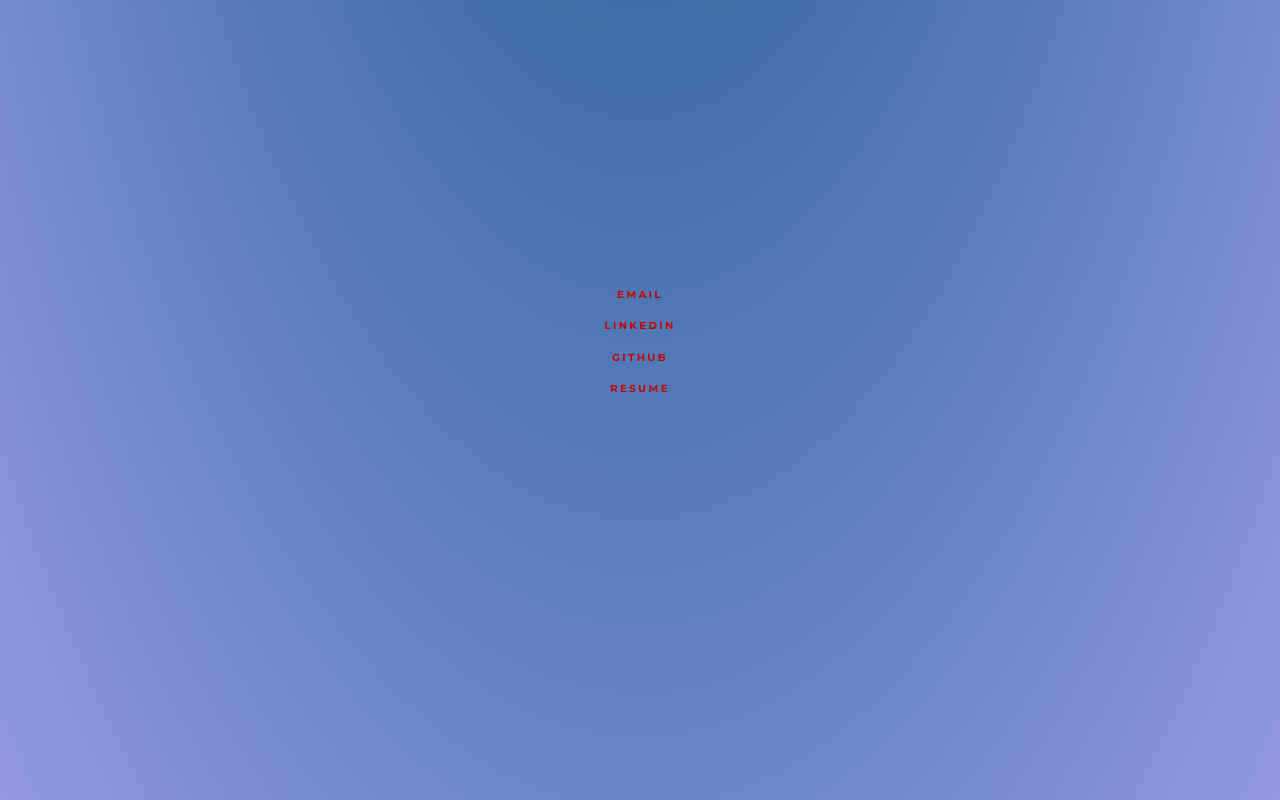
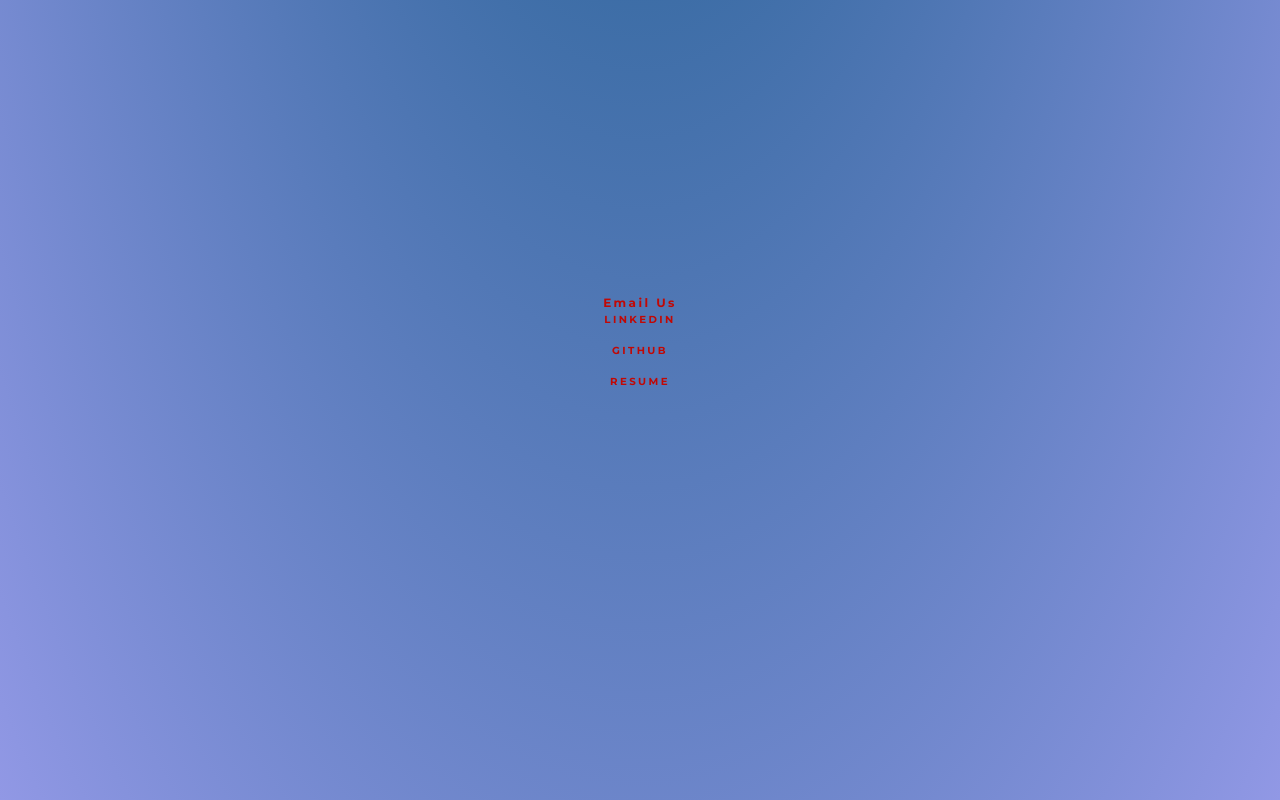
Before and after one commit to rahmaodowa/rahmaodowa.github.io, a plain HTML site: page index.html in a window 1280 px wide. Shown: the part 2274-3074 px from the top of the page. Drawn offline with nearby package versions, Linux system fonts and the light colour scheme.

Commit message:
Update index.html

```diff
--- a/index.html
+++ b/index.html
@@ -109,7 +109,7 @@
 
     <section class="full-section row center" id="contact">
       <article class="small-bold">
-        <a href="Rahma.Odowa1@gmail.com"><p>EMAIL</p></a>
+        <a href="mailto:rahma.odowa1@gmail.com">Email Us</a>
         <a href="https://www.linkedin.com/in/rahma-o-b53b231b2/"><p>LINKEDIN</p></a>
         <a href="https://github.com/rahmaodowa"><p>GITHUB</p></a>
         <a href="resume.html"><p>RESUME</p></a>
```
